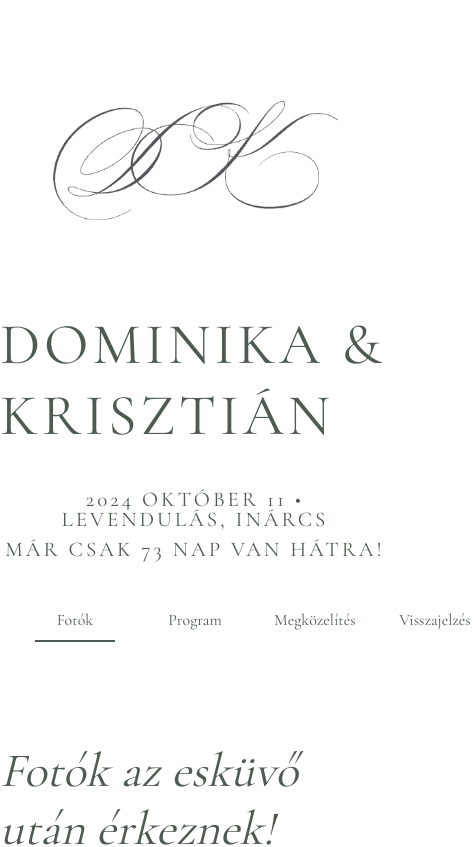
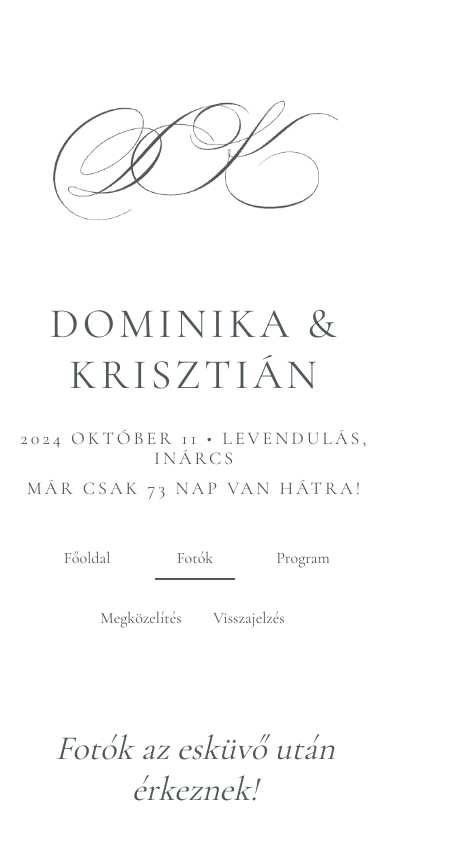
Before and after one commit to buikrisz/wedding, a React (Create React App) app: page /fotok in a window 390 px wide. Shown: the top 847 px of the page, 475 px wide, since content can reach past the window. Built offline with nearby package versions, Linux system fonts and the light colour scheme.

Commit message:
layout, nav, home, photos, program media added

```diff
--- a/src/components/Layout.css
+++ b/src/components/Layout.css
@@ -16,6 +16,7 @@
   text-transform: uppercase;
   font-weight: 300;
   letter-spacing: 4px;
+  text-align: center;
 }
 
 .details1,
@@ -28,3 +29,39 @@
   font-weight: 500;
   margin: 0 0 10px 0;
 }
+
+@media (max-width: 1200px) {
+  .title {
+    width: 780px;
+    font-size: 50px;
+  }
+
+  .details1,
+  .details2 {
+    font-size: 18px;
+  }
+}
+
+@media (max-width: 800px) {
+  .title {
+    width: 480px;
+    font-size: 50px;
+  }
+
+  .details1,
+  .details2 {
+    font-size: 18px;
+  }
+}
+
+@media (max-width: 500px) {
+  .title {
+    width: 370px;
+    font-size: 42px;
+  }
+
+  .details1,
+  .details2 {
+    font-size: 18px;
+  }
+}
--- a/src/components/Nav.css
+++ b/src/components/Nav.css
@@ -31,3 +31,17 @@
 #navbar ul li:hover {
   border-bottom: 2px solid #4e5b51;
 }
+
+@media (max-width: 800px) {
+  #navbar ul {
+    flex-wrap: wrap;
+    width: 500px;
+    gap: 28px;
+  }
+}
+
+@media (max-width: 500px) {
+  #navbar ul {
+    width: 375px;
+  }
+}
--- a/src/pages/Home.css
+++ b/src/pages/Home.css
@@ -171,7 +171,7 @@
 
 @media (max-width: 1200px) {
   #home .mainImage {
-    width: 800px;
+    width: 780px;
     height: 500px;
   }
 
@@ -235,7 +235,7 @@
 
 @media (max-width: 500px) {
   #home .mainImage {
-    width: 375px;
+    width: 370px;
     height: 250px;
   }
 
--- a/src/pages/Photos.css
+++ b/src/pages/Photos.css
@@ -8,4 +8,17 @@
   font-size: 48px;
   font-weight: 300;
   font-style: italic;
+  text-align: center;
 }
+
+@media (max-width: 800px) {
+  #photos h2 {
+    font-size: 40px;
+  }
+}
+
+@media (max-width: 500px) {
+  #photos h2 {
+    font-size: 34px;
+  }
+}
--- a/src/pages/Program.css
+++ b/src/pages/Program.css
@@ -7,3 +7,15 @@
 #program img {
   width: 700px;
 }
+
+@media (max-width: 800px) {
+  #program img {
+    width: 480px;
+  }
+}
+
+@media (max-width: 500px) {
+  #program img {
+    width: 375px;
+  }
+}
```
